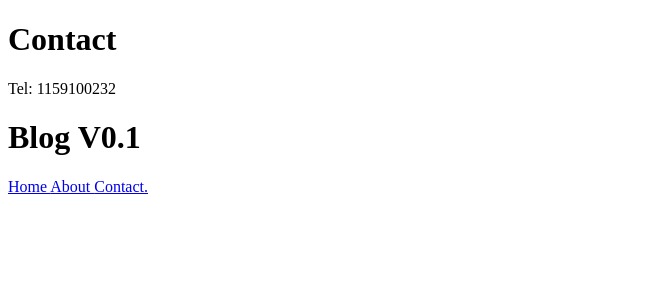
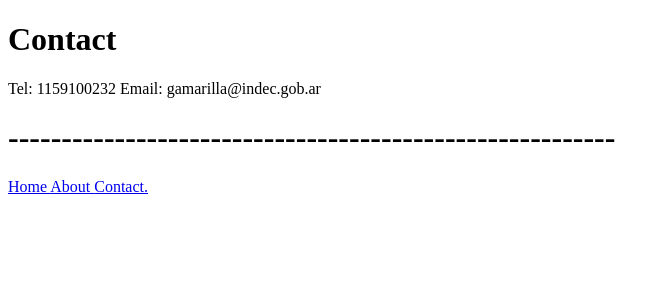
Before and after one commit to gastonamarilla/Blog-v0.1, a React (Create React App) app: page /contact in a window 1280 px wide. Shown: the top 300 px of the page, without its empty margins (0-670 px from the left). Built offline with nearby package versions, Linux system fonts and the light colour scheme.

Commit message:
Arreglando lineas

```diff
--- a/src/App.js
+++ b/src/App.js
@@ -19,7 +19,7 @@ return(
             <Route path="/contact" component={Contact} />
 
     </Switch>
-  <Header />
+  <Header/>
   </div>
 </Router>
 
--- a/src/components/Header.js
+++ b/src/components/Header.js
@@ -8,7 +8,7 @@ render(){
 return(
     <header>
     <div>
-        <h1>Blog V0.1</h1>
+        <h1>---------------------------------------------------------</h1>
         <nav className="nav">
             <Link to= "/">Home </Link>
             <Link to= "/about">About </Link>
--- a/src/pages/About.js
+++ b/src/pages/About.js
@@ -6,7 +6,7 @@ class About extends Component{
         return(
             <div>
                 <h1>Gaston Amarilla</h1>
-                <div>Copyright © Todos los derechos reservados</div>
+                <footer>Copyright © Todos los derechos reservados</footer>
             </div>
             )
          }
--- a/src/pages/Contact.js
+++ b/src/pages/Contact.js
@@ -11,6 +11,7 @@ class Contact extends Component{
 
     <div>
         Tel: 1159100232
+        Email: gamarilla@indec.gob.ar
     </div>
 </div>
 )
```
